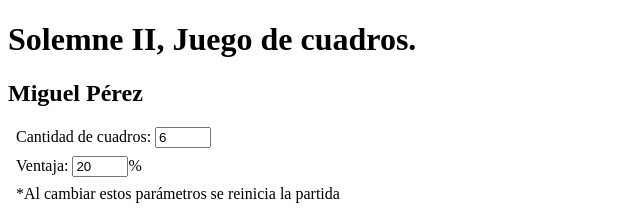
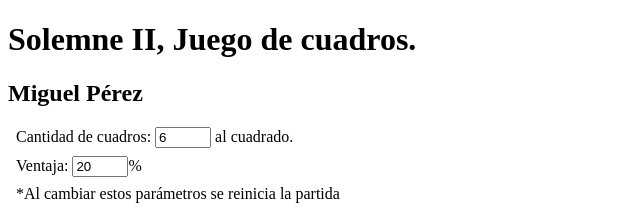
Before and after one commit to mapz94/CuadrosJuegoJavascript, a plain HTML site: page index.html in a window 1280 px wide. Shown: the top 219 px of the page, 0-640 px from the left. Drawn offline with Linux system fonts and the light colour scheme.

Commit message:
Update index.html

```diff
--- a/index.html
+++ b/index.html
@@ -51,6 +51,7 @@
     <div>
         <label for="n">Cantidad de cuadros:</label>
         <input id="n" type="number" min="2" max="16" value="6">
+        <span>al cuadrado.</span>
     </div>
     <div>
         <label for="handicap">Ventaja: </label>
```
